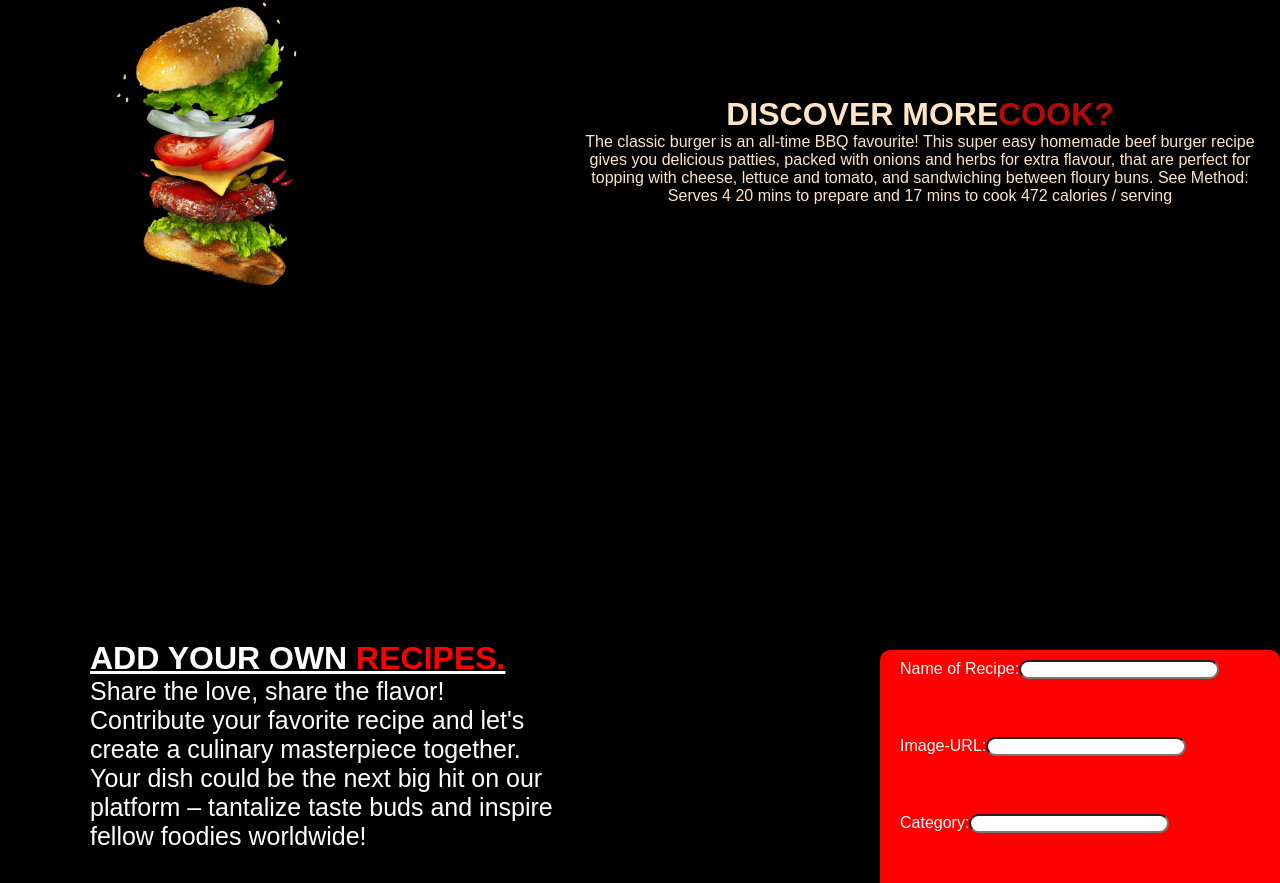
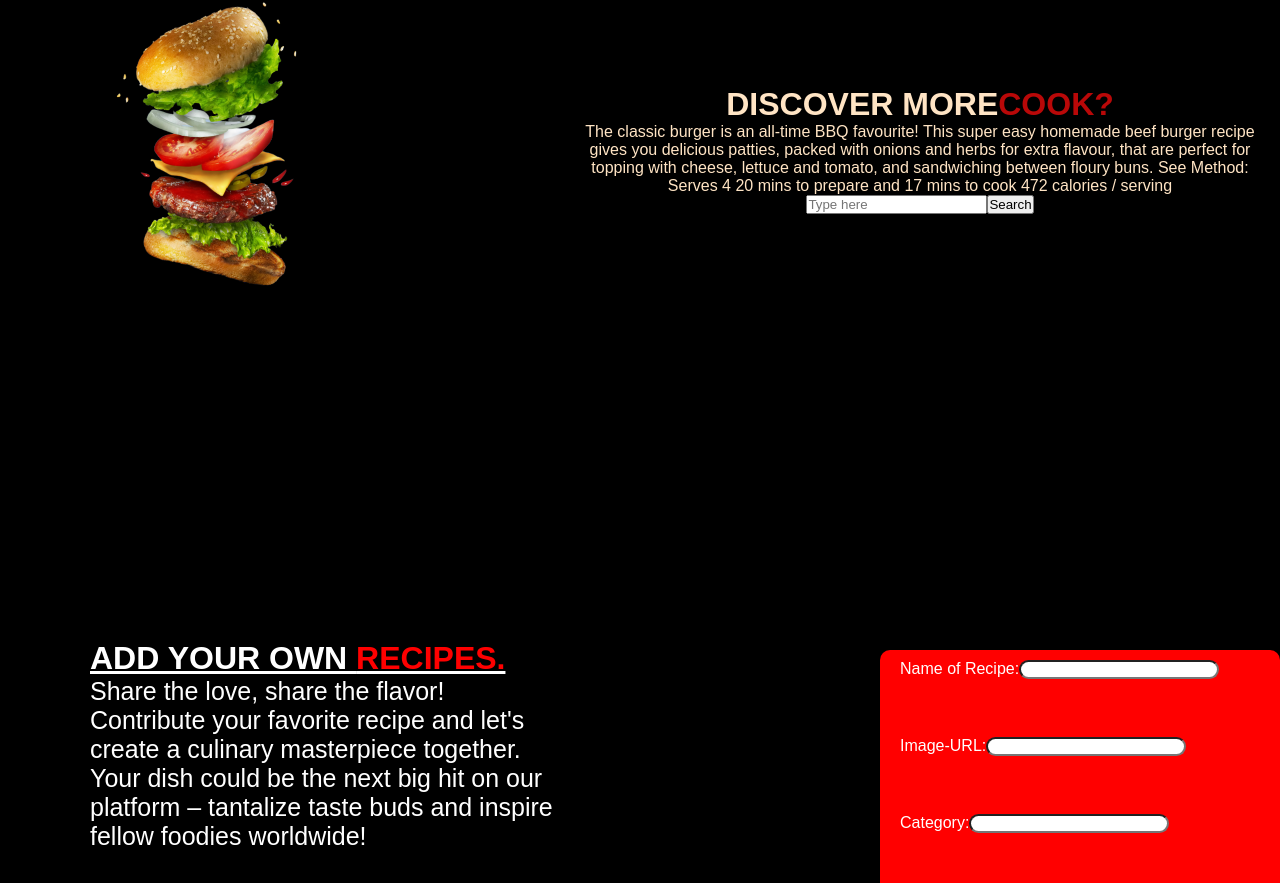
Before and after one commit to Renoy37/recipeHub-Project, a React (Create React App) app: page / in a window 1280 px wide. Shown: the part 1141-2024 px from the top of the page. Built offline with nearby package versions, Linux system fonts and the light colour scheme.

Commit message:
added button

```diff
--- a/src/components/Discover.js
+++ b/src/components/Discover.js
@@ -15,6 +15,10 @@ function Discover (){
                         20 mins to prepare and 17 mins to cook
                         472 calories / serving
                     </p>
+                    <div className='button'>
+                        <input placeholder='Type here'></input>
+                        <button color='red'>Search</button>
+                    </div>
             </div>
 
         </div>
```
